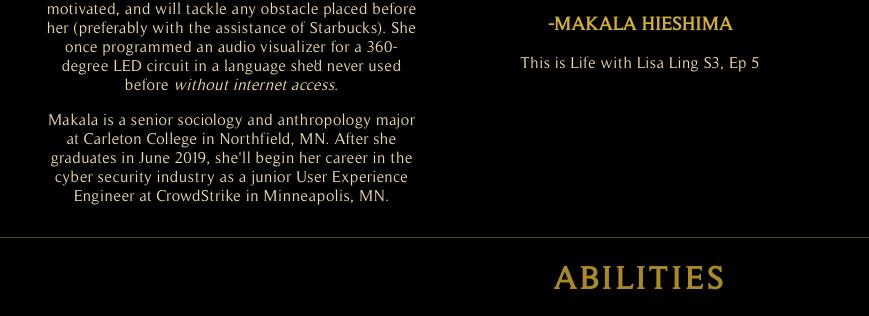
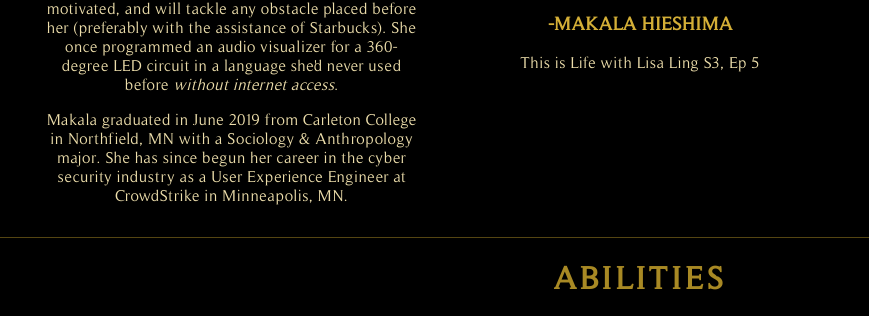
Before and after one commit to makalabay/makalabay.github.io, a plain HTML site: page index.html in a window 1280 px wide. Shown: the part 953-1269 px from the top of the page, 0-869 px from the left. Drawn offline with Linux system fonts and the light colour scheme.

Commit message:
post-grad update

```diff
--- a/index.html
+++ b/index.html
@@ -47,7 +47,7 @@
           <div class="tab">
             <p>Friendly and outgoing, Makala can strike up a conversation anywhere from a game of League of Legends to a Bring Me the Horizon concert.  When she's not on the rift or headbanging, you might find her in dance rehearsals or dressing her blue pitbull Baby in seasonal attire.</p>
             <p>As a full-stack developer, the languages Makala programs in are as diverse as her hobbies.  She is self-motivated, and will tackle any obstacle placed before her (preferably with the assistance of Starbucks).  She once programmed an audio visualizer for a 360-degree LED circuit in a language she'd never used before <i>without internet access</i>.</p>
-            <p>Makala is a senior sociology and anthropology major at Carleton College in Northfield, MN.  After she graduates in June 2019, she'll begin her career in the cyber security industry as a junior User Experience Engineer at CrowdStrike in Minneapolis, MN.</p>
+            <p>Makala graduated in June 2019 from Carleton College in Northfield, MN with a Sociology &amp Anthropology major.  She has since begun her career in the cyber security industry as a User Experience Engineer at CrowdStrike in Minneapolis, MN.</p>
           </div>
           <div class="tab" id="focus_desktop">
             <img src="images/fin_gold.png" id="icon"></img>
@@ -111,7 +111,7 @@
           <div class="tab" id="work">
             <h2>Work Experience</h2>
             <h3>Computer Science & Cyber Security</h3>
-            <p>Makala discovered her passion for computer science in her <a href="https://www.noozhawk.com/article/sbhs_robotics_club_sweeps_regional_botball_tournament">high school robotics club</a>.  Driven to further explore programming, she began attending <a href="https:www.devpost.com/makalabay">hackathons</a> on the recommendation of her robotics mentor.  Since then, she's won sponsor prizes or placed in the top 3 of 8 separate events, excelled as a senior-level support technician at Carleton College's ITS Department, and interned at <a href="http://www.ausim3d.com/">AuSim</a> as a Software Engineer.  Most recently, she interned with <a href="https://www.crowdstrike.com/">CrowdStrike</a> as a Threat Hunting Intern, and secured a post-graduation job with the company as a junior User Experience Engineer.  More details are available in her resume.</p>
+            <p>Makala discovered her passion for computer science in her <a href="https://www.noozhawk.com/article/sbhs_robotics_club_sweeps_regional_botball_tournament">high school robotics club</a>.  Driven to further explore programming, she began attending <a href="https:www.devpost.com/makalabay">hackathons</a> on the recommendation of her robotics mentor.  Since then, she's won sponsor prizes or placed in the top 3 of 8 separate events, excelled as a senior-level support technician at Carleton College's ITS Department, and interned at <a href="http://www.ausim3d.com/">AuSim</a> as a Software Engineer.  She interned with <a href="https://www.crowdstrike.com/">CrowdStrike</a> as a Threat Hunting Intern, then secured a post-graduation job with the company as a User Experience Engineer.  More details are available in her resume.</p>
             <h3>Media & Design</h3>
             <p>Makala has previously worked as both a freelance photographer and freelance graphic designer, and has participated in a variety of photography and videography competitions.  Her portfolio is currently under reconstruction, but will be available shortly.</p>
           </div>
```
